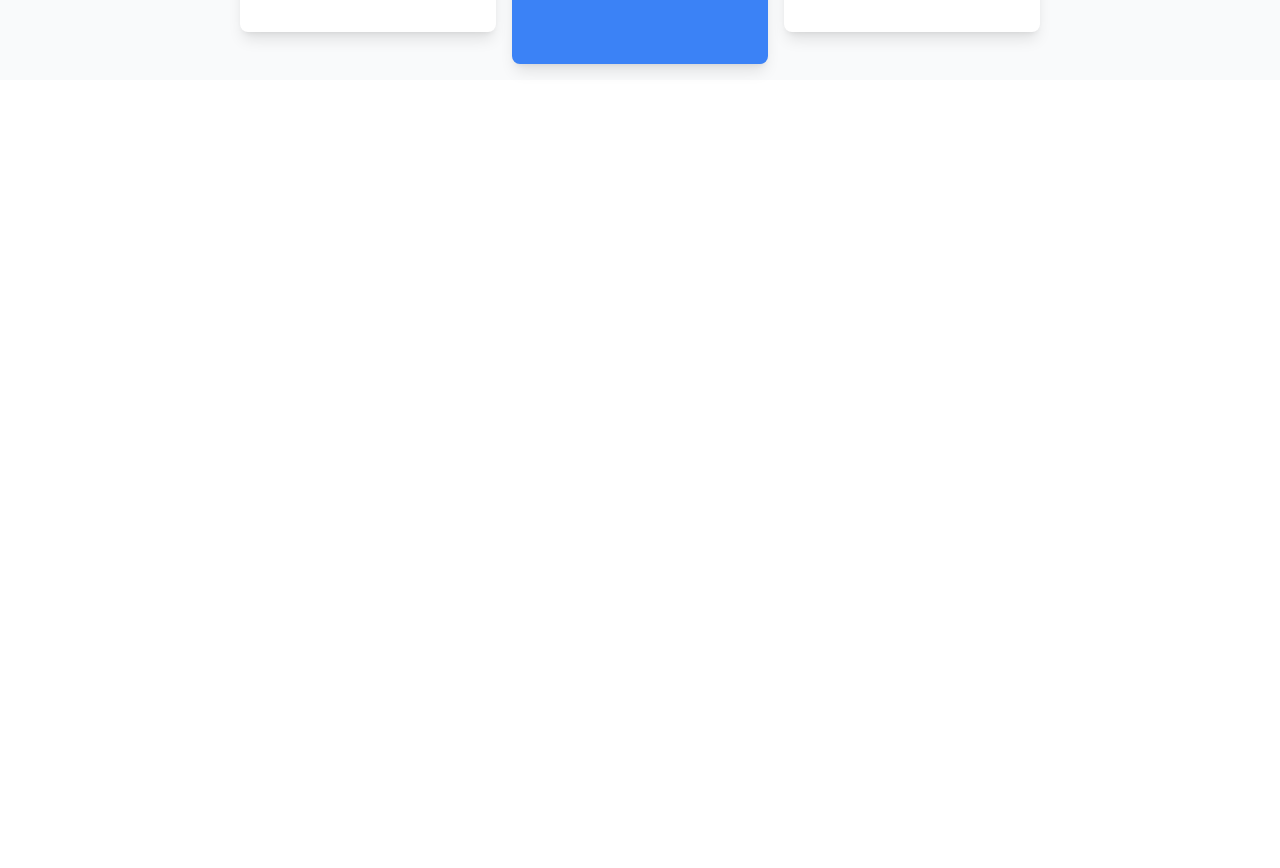
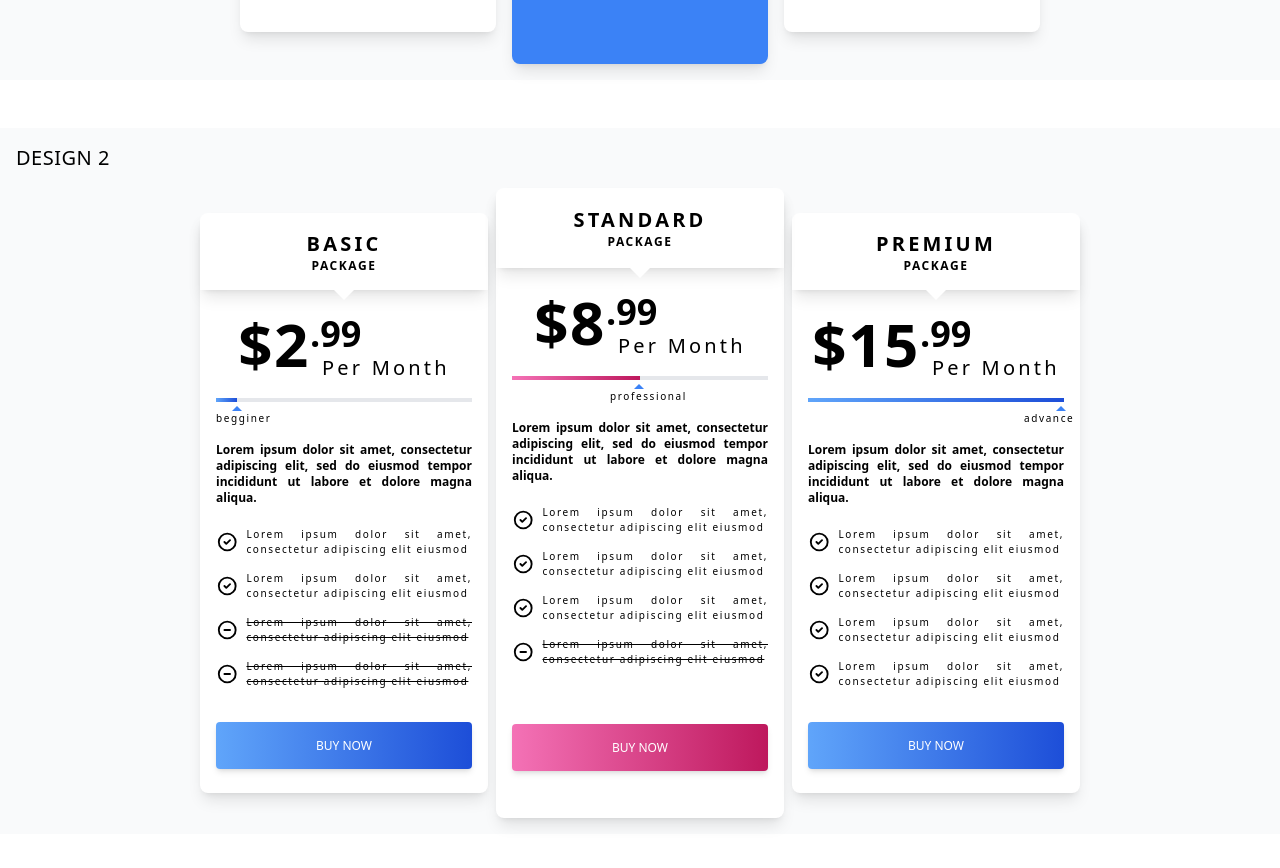
Before and after one commit to Neljohn-Cerera/portfolio-pricing-components, a Next.js app: page / in a window 1280 px wide. Shown: the part 540-1408 px from the top of the page. Before the commit the page ends 800 px from the top, so only its background shows below. Built offline with nearby package versions, Linux system fonts and the light colour scheme.

Commit message:
design two done

```diff
--- a/pages/index.tsx
+++ b/pages/index.tsx
@@ -1,6 +1,7 @@
 import type { NextPage } from "next";
 import Head from "next/head";
 import PricingOne from "../src/components/pricing/pricing-one";
+import PricingTwo from "../src/components/pricing/pricing-two";
 
 const Home: NextPage = () => {
   return (
@@ -12,6 +13,7 @@ const Home: NextPage = () => {
       </Head>
 
       <PricingOne />
+      <PricingTwo />
     </div>
   );
 };
--- a/src/components/pricing/pricing-one/index.tsx
+++ b/src/components/pricing/pricing-one/index.tsx
@@ -4,7 +4,7 @@ import Pricing from "./pricing";
 const PricingOne = () => {
   return (
     <div className="mb-12 p-4 bg-gray-50">
-      <h3 className="text-xl font-normal tracking-wide">STORAGE PRICING</h3>
+      <h3 className="text-xl font-normal tracking-wide">DESIGN 1</h3>
       <div className="flex flex-col justify-center items-center ">
         <h4 className="text-base font-medium mb-8">Our Pricing</h4>
         <div className="flex mb-8">
--- a/src/components/pricing/pricing-one/pricing/index.tsx
+++ b/src/components/pricing/pricing-one/pricing/index.tsx
@@ -37,7 +37,7 @@ const Pricing = ({ title, size, price, storage, user, send }: Props) => {
       <button
         className={classnames(
           "w-10/12 py-2 mt-4 mx-2",
-          "bg-blue-600 text-white font-medium text-xs leading-tight uppercase rounded",
+          "text-white font-medium text-xs leading-tight uppercase rounded",
           "shadow-md hover:bg-blue-700 hover:shadow-lg",
           "focus:bg-blue-700 focus:shadow-lg focus:outline-none focus:ring-0 active:bg-blue-800",
           "active:shadow-lg transition duration-150 ease-in-out",
--- /dev/null
+++ b/src/components/pricing/pricing-two/index.tsx
@@ -0,0 +1,55 @@
+import React from "react";
+import Pricing from "./pricing";
+
+const PricingTwo = () => {
+  return (
+    <div className="mb-12 p-4 bg-gray-50">
+      <h3 className="text-xl font-normal tracking-wide mb-4">DESIGN 2</h3>
+      <div className="flex flex-col justify-center items-center">
+        <div className="flex space-x-2 justify-center items-center">
+          <Pricing
+            title="BASIC"
+            price="2"
+            percent="w-1/12"
+            status="begginer"
+            arrowP="pl-4"
+            statusML="-ml-4"
+            height="h-[580px]"
+            buttonTop="mt-6"
+            bgColor="bg-gradient-to-r from-blue-400 to-blue-700 hover:from-blue-900 hover:to-blue-900"
+            p3Minus
+            p4Minus
+          />
+          <Pricing
+            title="STANDARD"
+            price="8"
+            percent="w-3/6"
+            status="professional"
+            arrowP="pl-[122px]"
+            statusML="-ml-6"
+            height="h-[630px]"
+            buttonTop="mt-12"
+            bgColor="bg-gradient-to-r from-pink-400 to-pink-700 hover:from-pink-900 hover:to-pink-900"
+            p3Minus={false}
+            p4Minus
+          />
+          <Pricing
+            title="PREMIUM"
+            price="15"
+            percent="w-full"
+            status="advance"
+            arrowP="pl-[248px]"
+            statusML="-ml-8"
+            height="h-[580px]"
+            buttonTop="mt-6"
+            bgColor="bg-gradient-to-r from-blue-400 to-blue-700 hover:from-blue-900 hover:to-blue-900"
+            p3Minus={false}
+            p4Minus={false}
+          />
+        </div>
+      </div>
+    </div>
+  );
+};
+
+export default PricingTwo;
--- /dev/null
+++ b/src/components/pricing/pricing-two/pricing/icon/index.tsx
@@ -0,0 +1,42 @@
+import classNames from "classnames";
+
+type Props = {
+  size: string;
+};
+
+export const CheckIcon = ({ size }: Props) => {
+  return (
+    <svg
+      xmlns="http://www.w3.org/2000/svg"
+      className={classNames(size)}
+      fill="none"
+      viewBox="0 0 24 24"
+      stroke="currentColor"
+      stroke-width="2"
+    >
+      <path
+        stroke-linecap="round"
+        stroke-linejoin="round"
+        d="M9 12l2 2 4-4m6 2a9 9 0 11-18 0 9 9 0 0118 0z"
+      />
+    </svg>
+  );
+};
+export const MinusIcon = ({ size }: Props) => {
+  return (
+    <svg
+  xmlns="http://www.w3.org/2000/svg"
+  className={classNames(size)}
+  fill="none"
+  viewBox="0 0 24 24"
+  stroke="currentColor"
+  stroke-width="2"
+>
+  <path
+    stroke-linecap="round"
+    stroke-linejoin="round"
+    d="M15 12H9m12 0a9 9 0 11-18 0 9 9 0 0118 0z"
+  />
+</svg>
+  );
+};
--- /dev/null
+++ b/src/components/pricing/pricing-two/pricing/index.tsx
@@ -0,0 +1,144 @@
+import React from "react";
+import classnames from "classnames";
+import { CheckIcon, MinusIcon } from "./icon";
+
+type Props = {
+  title: string;
+  price: string;
+  percent: string;
+  status: string;
+  statusML: string;
+  arrowP: string;
+  height: string;
+  buttonTop: string;
+  bgColor: string;
+  p3Minus: boolean;
+  p4Minus: boolean;
+};
+
+const Pricing = ({
+  title,
+  price,
+  percent,
+  status,
+  statusML,
+  arrowP,
+  height,
+  buttonTop,
+  bgColor,
+  p3Minus,
+  p4Minus,
+}: Props) => {
+  return (
+    <div
+      className={classnames(
+        "flex flex-col w-72 bg-white rounded-lg shadow-lg",
+        height
+      )}
+    >
+      <div className="relative h-20 flex flex-col justify-center items-center shadow-lg">
+        <h3 className="tracking-[0.2rem] font-black text-xl">{title}</h3>
+        <h4 className="tracking-[0.1rem] font-semibold text-xs">PACKAGE</h4>
+        <div
+          className="absolute -bottom-[10px] w-0 h-0 border-solid border-transparent border-l-[10px]
+        border-r-[10px] border-t-[10px] border-t-white"
+        ></div>
+      </div>
+      <div className="flex-1 flex flex-col justify-start items-center my-6 px-4">
+        <div className="flex">
+          <span className="text-6xl font-bold tracking-[0.1rem]">${price}</span>
+          <div className="flex flex-col">
+            <span className="text-4xl font-bold">.99</span>
+            <span className="text-xl font-normal text-sm tracking-[0.2rem] ml-3">
+              Per Month
+            </span>
+          </div>
+        </div>
+
+        {/* progress bar */}
+        <div className="w-full bg-gray-200 h-1 mt-4 mb-1">
+          <div className={classnames("h-1", percent, bgColor)}></div>
+        </div>
+
+        <div className={classnames("flex flex-col w-full", arrowP)}>
+          {/* arrow up */}
+          <div
+            className="w-0 h-0 border-solid border-transparent border-l-[5px]
+        border-r-[5px] border-b-[5px] border-b-blue-500"
+          ></div>
+          <span
+            className={classnames(
+              "font-thin text-[10px] tracking-[0.1rem]",
+              statusML
+            )}
+          >
+            {status}
+          </span>
+        </div>
+        <p className="text-xs font-semibold text-justify my-4">
+          Lorem ipsum dolor sit amet, consectetur adipiscing elit, sed do
+          eiusmod tempor incididunt ut labore et dolore magna aliqua.
+        </p>
+
+        {/* icon */}
+        <div className="flex justify-center items-center mb-1">
+          <CheckIcon size="h-10 w-10" />
+          <p className="text-[10px] font-light text-justify ml-2 tracking-[0.1rem]">
+            Lorem ipsum dolor sit amet, consectetur adipiscing elit eiusmod
+          </p>
+        </div>
+        <div className="flex justify-center items-center mb-1">
+          <CheckIcon size="h-10 w-10" />
+          <p className="text-[10px] font-light text-justify ml-2 tracking-[0.1rem]">
+            Lorem ipsum dolor sit amet, consectetur adipiscing elit eiusmod
+          </p>
+        </div>
+        <div className="flex justify-center items-center mb-1">
+          {p3Minus ? (
+            <MinusIcon size="h-10 w-10" />
+          ) : (
+            <CheckIcon size="h-10 w-10" />
+          )}
+          <p
+            className={classnames(
+              "text-[10px] font-light text-justify ml-2 tracking-[0.1rem]",
+              { "line-through": p3Minus === true }
+            )}
+          >
+            Lorem ipsum dolor sit amet, consectetur adipiscing elit eiusmod
+          </p>
+        </div>
+        <div className="flex justify-center items-center mb-1">
+          {p4Minus ? (
+            <MinusIcon size="h-10 w-10" />
+          ) : (
+            <CheckIcon size="h-10 w-10" />
+          )}
+          <p
+            className={classnames(
+              "text-[10px] font-light text-justify ml-2 tracking-[0.1rem]",
+              { "line-through": p4Minus === true }
+            )}
+          >
+            Lorem ipsum dolor sit amet, consectetur adipiscing elit eiusmod
+          </p>
+        </div>
+        <button
+          className={classnames(
+            "text-white w-full py-4 mx-2",
+            "text-white font-medium text-xs leading-tight uppercase rounded",
+            "shadow-md hover:shadow-lg",
+            "focus:bg-blue-700 focus:shadow-lg focus:outline-none focus:ring-0 active:bg-blue-800",
+            "active:shadow-lg transition duration-150 ease-in-out",
+            buttonTop,
+            bgColor
+          )}
+        >
+          Buy Now
+        </button>
+      </div>
+    </div>
+  );
+};
+
+export default Pricing;
```
